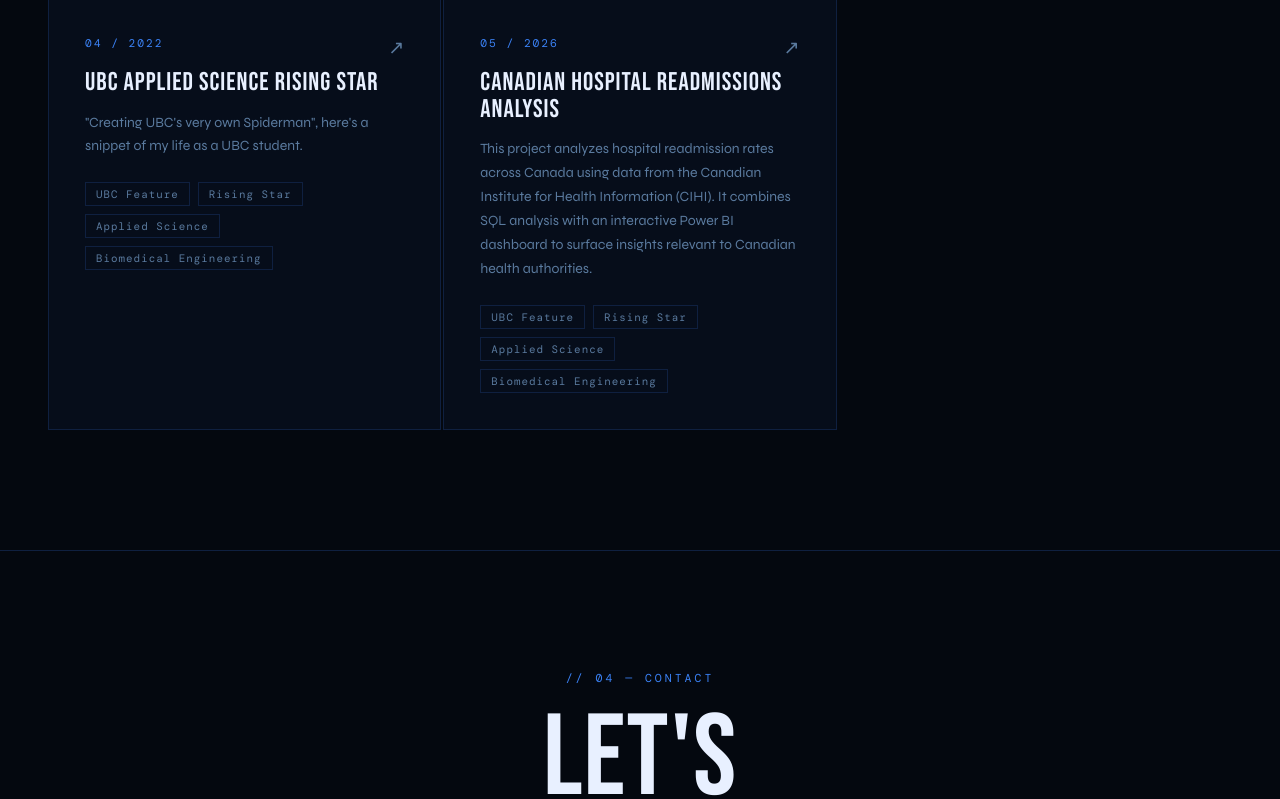
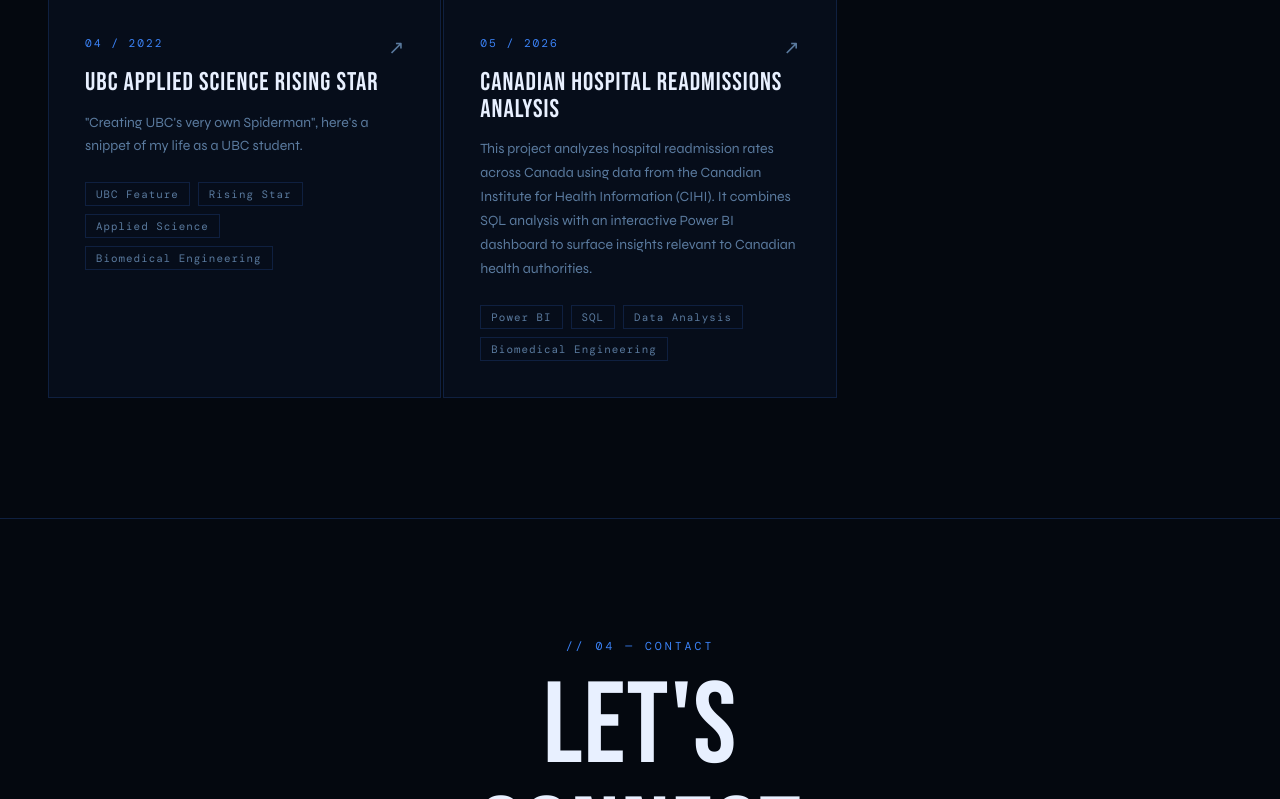
Before and after one commit to russell-ws/russell-ws.github.io, a plain HTML site: page index.html in a window 1280 px wide. Shown: the part 4194-4993 px from the top of the page. Drawn offline with nearby package versions, Linux system fonts and the light colour scheme; a web font is replaced by a local one.

Commit message:
Update index.html

```diff
--- a/index.html
+++ b/index.html
@@ -667,7 +667,7 @@
       <div class="project-title">Canadian Hospital Readmissions Analysis</div>
       <p class="project-desc">This project analyzes hospital readmission rates across Canada using data from the Canadian Institute for Health Information (CIHI). It combines SQL analysis with an interactive Power BI dashboard to surface insights relevant to Canadian health authorities.</p>
       <div class="project-tags">
-        <span class="tag">UBC Feature</span><span class="tag">Rising Star</span><span class="tag">Applied Science</span><span class="tag">Biomedical Engineering</span>
+        <span class="tag">Power BI</span><span class="tag">SQL</span><span class="tag">Data Analysis</span><span class="tag">Biomedical Engineering</span>
       </div>
     </a>
 
```
